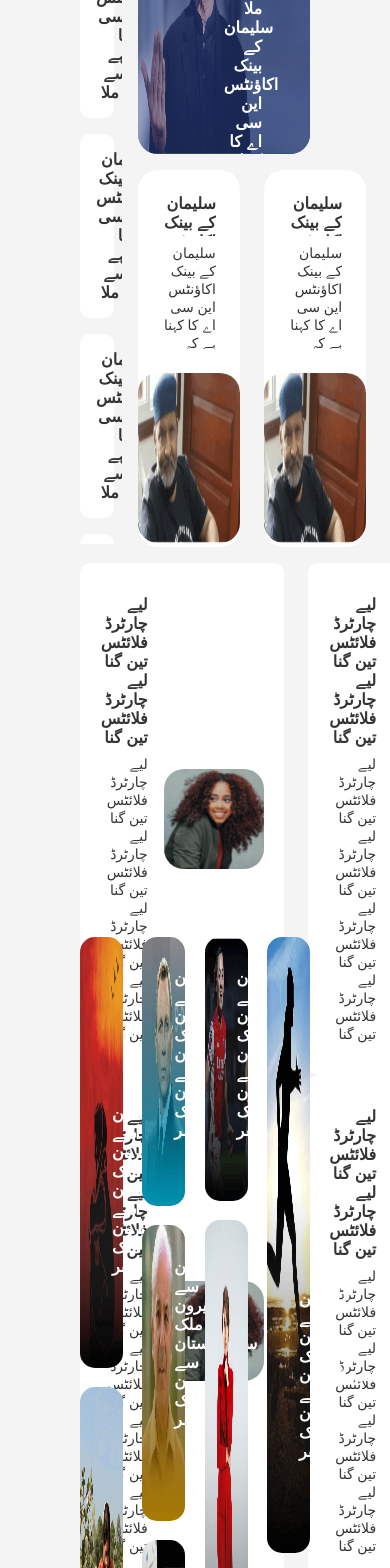
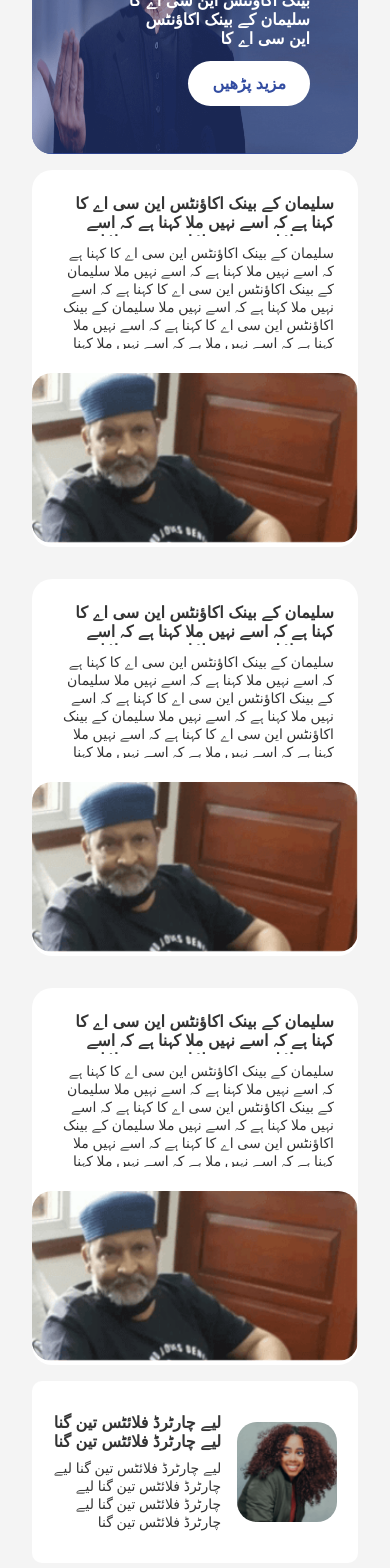
Before and after one commit to mbilalkhalidofficial/positive-pakistan, a React (Create React App) app: page / in a window 390 px wide. Shown: the part 432-2000 px from the top of the page. Built offline with nearby package versions, Linux system fonts and the light colour scheme.

Commit message:
home responsive done

```diff
--- a/src/Screens/HomeScreen.js
+++ b/src/Screens/HomeScreen.js
@@ -17,25 +17,28 @@ import TrendingTopicsCard from "../Components/TrendingTopicsCard";
 import NewsCatagory from "../Components/NewsCatagory";
 
 export default function HomeScreen() {
+  const array = [
+    { id: "12" },
+    { id: "12" },
+    { id: "12" },
+    { id: "12" },
+    { id: "12" },
+    { id: "12" },
+    { id: "12" },
+    { id: "12" },
+    { id: "12" },
+    { id: "12" },
+    { id: "12" },
+    { id: "12" },
+    { id: "12" },
+  ];
   return (
     <div className="container home__container">
       <div className="home__container__jumbotron">
         <div className="home__container__jumbotron__left">
-          <RecentNewsCard />
-          <RecentNewsCard />
-          <RecentNewsCard />
-          <RecentNewsCard />
-          <RecentNewsCard />
-          <RecentNewsCard />
-          <RecentNewsCard />
-          <RecentNewsCard />
-          <RecentNewsCard />
-          <RecentNewsCard />
-          <RecentNewsCard />
-          <RecentNewsCard />
-          <RecentNewsCard />
-          <RecentNewsCard />
-          <RecentNewsCard />
+          {array.map((item, i) => (
+            <RecentNewsCard key={i} item={item} />
+          ))}
         </div>
         <div className="home__container__jumbotron__right">
           <MainNewsCard />
--- a/src/Styles/App.scss
+++ b/src/Styles/App.scss
@@ -368,6 +368,7 @@ body {
 }
 .news__card__small__content {
   margin-right: 1em;
+  flex: 1;
   display: flex;
   flex-direction: column;
 }
@@ -628,3 +629,87 @@ body {
     padding: 0em 5em;
   }
 }
+@media (max-width: 1260px) {
+  .home__container__jumbotron__left {
+    display: none;
+  }
+  .home__container__jumbotron__right {
+    width: 100%;
+  }
+  .home__container__recent {
+    flex-wrap: wrap;
+  }
+  .home__container__recent__col {
+    min-width: 50%;
+    flex-direction: row;
+    height: 150px;
+    margin-bottom: 1.5em;
+  }
+  .home__container__recent__col:last-child {
+    height: 300px;
+  }
+  .news__card__small {
+    margin-right: 1.5em;
+  }
+  .news__card__small:last-child {
+    margin-right: -1.5em;
+  }
+}
+@media (max-width: 1060px) {
+  .home__container__trending__topics {
+    flex-wrap: wrap;
+  }
+  .home__container__trending__topics__col {
+    min-width: 40%;
+    margin-bottom: 1.5em;
+  }
+  .home__container__trending__topics__col:nth-child(2) {
+    margin-right: 0em;
+  }
+}
+@media (max-width: 1000px) {
+  .news__catagory__content {
+    flex-wrap: wrap;
+  }
+  .news__card {
+    min-width: 40%;
+  }
+  .news__card:nth-child(2) {
+    margin-right: 0em;
+  }
+  .home__container__jumbotron__bottom {
+    flex-wrap: wrap;
+  }
+  .home__container__recent__col {
+    flex-direction: column;
+    height: fit-content;
+  }
+  .news__card__small {
+    margin-right: -1.5em;
+    margin-bottom: 1.5em;
+  }
+  .home__container__recent__col {
+    margin-bottom: 0em;
+  }
+  .main__news__card__content {
+    justify-content: flex-end;
+  }
+  .main__news__card__content__heading {
+    width: 80%;
+  }
+  .main__news__card__content__info {
+    width: 80%;
+  }
+}
+@media (max-width: 650px) {
+  .container {
+    padding: 0em 2em;
+  }
+  .news__card {
+    min-width: 100%;
+    margin-right: 0em;
+  }
+  .home__container__trending__topics__col {
+    min-width: 100%;
+  }
+}
```
